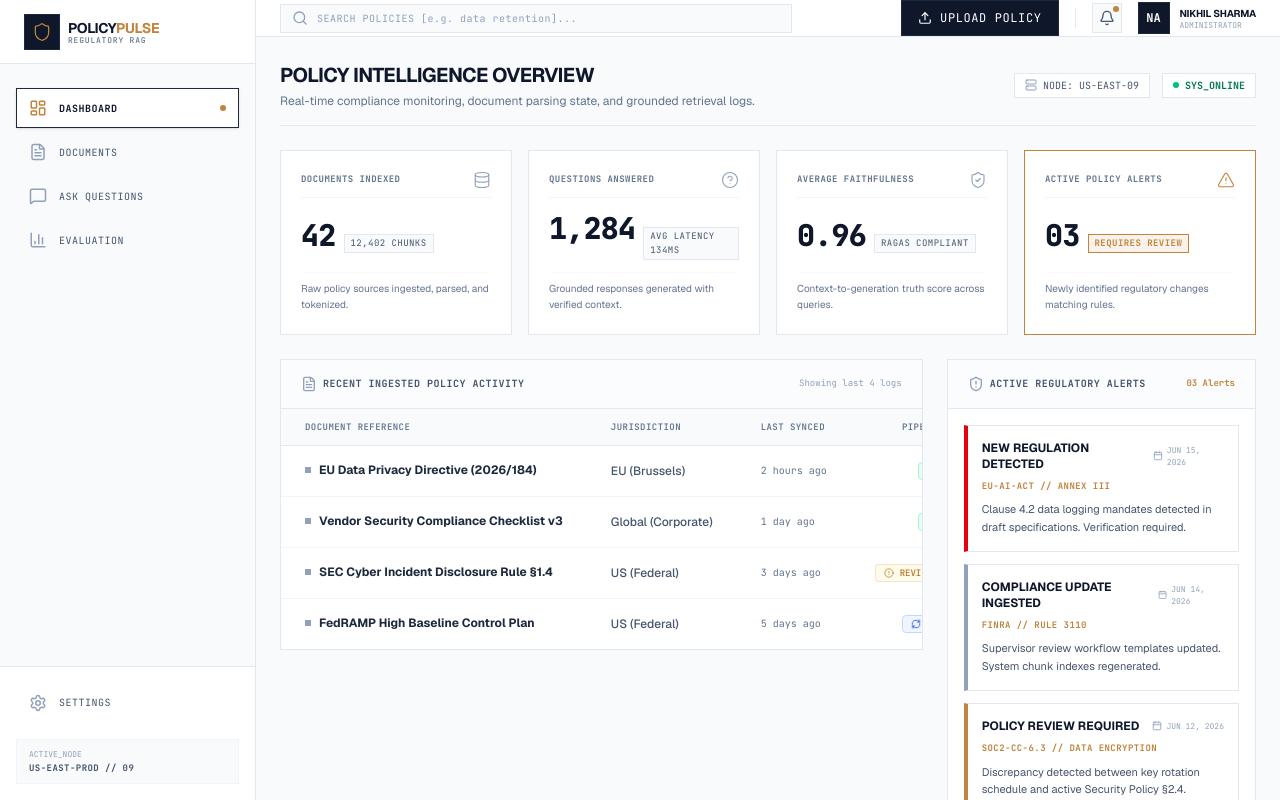
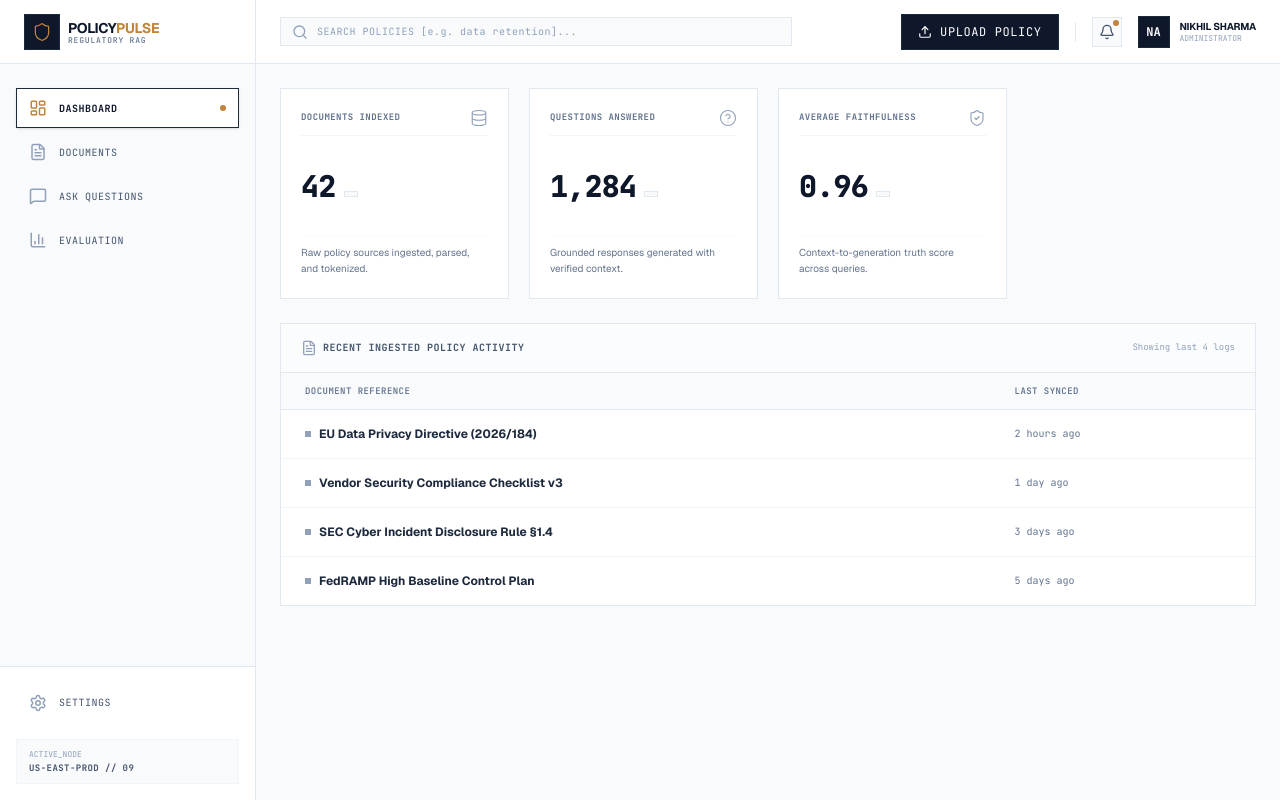
Before and after one commit to nikhilsharma51/PolicyPulse, a Next.js app in the folder frontend/: page /dashboard in a window 1280 px wide. Built offline with nearby package versions, Linux system fonts and the light colour scheme.

Commit message:
UI changes in dashboard comp

```diff
--- a/frontend/app/(dashboard)/dashboard/page.tsx
+++ b/frontend/app/(dashboard)/dashboard/page.tsx
@@ -1,40 +1,11 @@
 import MetricsRow from "@/components/dashboard/MetricsRow";
 import RecentActivity from "@/components/dashboard/RecentActivity";
 import AlertsPanel from "@/components/dashboard/AlertsPanel";
-import QuickQuestion from "@/components/dashboard/QuickQuestion";
 import { Server, Compass, Network } from "lucide-react";
 
 export default function DashboardPage() {
   return (
     <div className="p-6 space-y-6 font-sans">
-
-      {/* Page Header */}
-      <div className="flex flex-col md:flex-row md:items-center justify-between border-b border-slate-200 pb-4 gap-4">
-        <div>
-          <h1 className="text-xl font-bold uppercase tracking-tight text-slate-900">
-            Policy Intelligence Overview
-          </h1>
-          <p className="text-xs text-slate-500 mt-1">
-            Real-time compliance monitoring, document parsing state, and grounded retrieval logs.
-          </p>
-        </div>
-
-        {/* System state metrics badges */}
-        <div className="flex items-center gap-3 text-[10px] font-mono">
-          <div className="px-2.5 py-1 border border-slate-200 bg-white flex items-center gap-1.5 text-slate-600">
-            <Server className="h-3 w-3 text-slate-400" />
-            <span>NODE: US-EAST-09</span>
-          </div>
-          <div className="px-2.5 py-1 border border-slate-200 bg-white flex items-center gap-1.5 text-emerald-700 font-bold bg-emerald-50">
-            <span className="relative flex h-1.5 w-1.5">
-              <span className="absolute inline-flex h-full w-full animate-ping rounded-full bg-emerald-400 opacity-75"></span>
-              <span className="relative inline-flex h-1.5 w-1.5 rounded-full bg-emerald-500"></span>
-            </span>
-            <span>SYS_ONLINE</span>
-          </div>
-        </div>
-      </div>
-
       {/* Stats Row */}
       <MetricsRow />
 
@@ -42,63 +13,14 @@ export default function DashboardPage() {
       <div className="grid grid-cols-1 lg:grid-cols-12 gap-6 items-stretch">
 
         {/* Left Column: Recent Activity (Col-span 8) */}
-        <div className="lg:col-span-8 flex flex-col justify-between">
+        <div className="lg:col-span-12 flex flex-col justify-between">
           <RecentActivity />
-        </div>
-
-        {/* Right Column: Alerts Panel (Col-span 4) */}
-        <div className="lg:col-span-4 flex flex-col">
-          <AlertsPanel />
         </div>
 
       </div>
 
       {/* Sub Grid for Secondary details */}
-      <div className="grid grid-cols-1 lg:grid-cols-12 gap-6">
 
-        {/* Ask Question Simulator Panel (Col-span 5) */}
-        <div className="lg:col-span-5 flex flex-col">
-          <QuickQuestion />
-        </div>
-
-        {/* System Infrastructure Note (Col-span 7) */}
-        <div className="lg:col-span-7 border border-slate-200 bg-white p-5 flex flex-col justify-between">
-          <div className="space-y-4">
-            <div className="flex items-center justify-between border-b border-slate-100 pb-2">
-              <span className="font-mono text-[10px] font-bold uppercase tracking-wider text-slate-600 flex items-center gap-1.5">
-                <Network className="h-4 w-4 text-slate-400" />
-                Pipeline Cluster Status
-              </span>
-              <span className="font-mono text-[9px] text-slate-400">RAG Topology</span>
-            </div>
-
-            <div className="grid grid-cols-3 gap-4 font-mono text-[10px]">
-              <div className="border border-slate-100 p-3 bg-[#F8FAFC]">
-                <span className="block text-slate-400 text-[8px] uppercase">RRF Fusion Config</span>
-                <span className="font-bold text-slate-700 block mt-1">k=60 (Tuned)</span>
-              </div>
-              <div className="border border-slate-100 p-3 bg-[#F8FAFC]">
-                <span className="block text-slate-400 text-[8px] uppercase">Cross-Encoder</span>
-                <span className="font-bold text-slate-700 block mt-1">bge-reranker-large</span>
-              </div>
-              <div className="border border-slate-100 p-3 bg-[#F8FAFC]">
-                <span className="block text-slate-400 text-[8px] uppercase">Retrieval Index</span>
-                <span className="font-bold text-slate-700 block mt-1">HNSW Vector + BM25</span>
-              </div>
-            </div>
-
-            <p className="text-xs text-slate-500 leading-relaxed">
-              All parsed document chunks are indexed inside isolated tenant spaces using 256-bit TLS encryption at rest. Query executions trigger Reciprocal Rank Fusion (RRF) vectors merging dense and keyword match matrices dynamically before re-evaluating context scores via cross-encoder token dependency paths.
-            </p>
-          </div>
-
-          <div className="border-t border-slate-100 pt-3 mt-4 flex justify-between items-center text-[10px] font-mono text-slate-400">
-            <span>Model Endpoint: Llama-3-70B-Instruct</span>
-            <span>Cluster SLA: 99.99%</span>
-          </div>
-        </div>
-
-      </div>
 
     </div>
   );
--- a/frontend/app/dashboard/documents/[id]/page.tsx
+++ /dev/null
@@ -1,9 +0,0 @@
-import React from 'react'
-
-const page = () => {
-  return (
-    <div>page</div>
-  )
-}
-
-export default page
--- a/frontend/app/dashboard/documents/page.tsx
+++ /dev/null
@@ -1,9 +0,0 @@
-import React from 'react'
-
-const page = () => {
-  return (
-    <div>page</div>
-  )
-}
-
-export default page
--- a/frontend/app/dashboard/eval/page.tsx
+++ /dev/null
@@ -1,9 +0,0 @@
-import React from 'react'
-
-const page = () => {
-  return (
-    <div>page</div>
-  )
-}
-
-export default page
--- a/frontend/components/dashboard/MetricsRow.tsx
+++ b/frontend/components/dashboard/MetricsRow.tsx
@@ -5,42 +5,32 @@ export default function MetricsRow() {
     {
       title: "Documents Indexed",
       value: "42",
-      tag: "12,402 Chunks",
       icon: Database,
       desc: "Raw policy sources ingested, parsed, and tokenized."
     },
     {
       title: "Questions Answered",
       value: "1,284",
-      tag: "Avg Latency 134ms",
       icon: HelpCircle,
       desc: "Grounded responses generated with verified context."
     },
     {
       title: "Average Faithfulness",
       value: "0.96",
-      tag: "RAGAS Compliant",
       icon: ShieldCheck,
       desc: "Context-to-generation truth score across queries."
     },
-    {
-      title: "Active Policy Alerts",
-      value: "03",
-      tag: "Requires Review",
-      icon: AlertTriangle,
-      desc: "Newly identified regulatory changes matching rules.",
-      isAlert: true
-    }
+
   ];
 
   return (
-    <div className="grid grid-cols-1 md:grid-cols-2 lg:grid-cols-4 gap-4">
+    <div className="grid grid-cols-1 md:grid-cols-2 lg:grid-cols-4 gap-5">
       {metrics.map((item, idx) => {
         const Icon = item.icon;
         return (
           <div
             key={idx}
-            className={`border bg-white p-5 flex flex-col justify-between min-h-[140px] hover:shadow-sm transition-shadow duration-150 ${
+            className={`border bg-white p-5 flex flex-col justify-between gap-5 min-h-[140px] hover:shadow-sm transition-shadow duration-150 ${
               item.isAlert ? "border-accent" : "border-slate-200"
             }`}
           >
--- a/frontend/components/dashboard/QuickQuestion.tsx
+++ /dev/null
@@ -1,63 +0,0 @@
-import { Search, ShieldCheck, Database, FileSpreadsheet } from "lucide-react";
-import Link from "next/link";
-
-export default function QuickQuestion() {
-  return (
-    <div className="border border-slate-200 bg-white p-5 space-y-4 flex flex-col justify-between h-full font-sans">
-      <div className="space-y-4">
-        {/* Title */}
-        <div className="flex items-center justify-between border-b border-slate-100 pb-3">
-          <span className="font-mono text-[10px] font-bold uppercase tracking-wider text-slate-600">
-            Sandbox // Grounded Query Simulator
-          </span>
-          <span className="font-mono text-[9px] text-slate-400">Sandbox Mode</span>
-        </div>
-
-        {/* Input representation */}
-        <div className="space-y-1">
-          <label className="block text-[9px] font-mono uppercase text-slate-400">Test Prompt Query</label>
-          <div className="relative">
-            <div className="absolute inset-y-0 left-0 pl-3 flex items-center pointer-events-none">
-              <Search className="h-3.5 w-3.5 text-slate-400" />
-            </div>
-            <div className="block w-full pl-9 pr-3 py-2 border border-slate-200 bg-[#F8FAFC] text-xs font-bold text-slate-800">
-              What are the cross-border data transfer requirements?
-            </div>
-          </div>
-        </div>
-
-        {/* Output representation */}
-        <div className="space-y-1">
-          <label className="block text-[9px] font-mono uppercase text-slate-400">Grounded Response Output</label>
-          <div className="border border-slate-200 bg-white p-3 text-xs text-slate-600 leading-relaxed min-h-[90px]">
-            Section 4.2 requires all cross-border transfers of EU resident data to utilize standard contractual clauses (SCCs) unless an adequacy decision is active. Furthermore, all transfer logs must be retained for 7 years under regulatory policy.
-          </div>
-        </div>
-      </div>
-
-      {/* Metrics and Link */}
-      <div className="space-y-4 pt-2">
-        <div className="grid grid-cols-2 divide-x divide-slate-100 border border-slate-200 bg-slate-50/50 text-center py-2 text-[10px] font-mono">
-          <div className="flex flex-col items-center">
-            <span className="text-[8px] text-slate-400 uppercase tracking-wider">Faithfulness Score</span>
-            <span className="text-xs font-bold text-accent">0.96 / 1.00</span>
-          </div>
-          <div className="flex flex-col items-center">
-            <span className="text-[8px] text-slate-400 uppercase tracking-wider">Sources Used</span>
-            <span className="text-xs font-bold text-slate-700 flex items-center gap-1">
-              <Database className="h-3 w-3 text-slate-400" />
-              5 Citations
-            </span>
-          </div>
-        </div>
-
-        <Link
-          href="/chat"
-          className="w-full h-9 border border-slate-900 bg-slate-900 text-white font-mono text-[10px] uppercase tracking-wider flex items-center justify-center gap-1.5 hover:bg-accent hover:border-accent hover:text-slate-900 transition-colors"
-        >
-          Open Research Workstation
-        </Link>
-      </div>
-    </div>
-  );
-}
--- a/frontend/components/dashboard/RecentActivity.tsx
+++ b/frontend/components/dashboard/RecentActivity.tsx
@@ -4,31 +4,22 @@ export default function RecentActivity() {
   const activities = [
     {
       document: "EU Data Privacy Directive (2026/184)",
-      jurisdiction: "EU (Brussels)",
       updated: "2 hours ago",
-      status: "INDEXED",
-      statusType: "success"
+
     },
     {
       document: "Vendor Security Compliance Checklist v3",
-      jurisdiction: "Global (Corporate)",
       updated: "1 day ago",
-      status: "INDEXED",
-      statusType: "success"
+
     },
     {
       document: "SEC Cyber Incident Disclosure Rule §1.4",
-      jurisdiction: "US (Federal)",
       updated: "3 days ago",
-      status: "REVIEW REQUIRED",
-      statusType: "warning"
+
     },
     {
       document: "FedRAMP High Baseline Control Plan",
-      jurisdiction: "US (Federal)",
       updated: "5 days ago",
-      status: "PROCESSING",
-      statusType: "loading"
     }
   ];
 
@@ -49,9 +40,9 @@ export default function RecentActivity() {
           <thead className="bg-[#F8FAFC] font-mono text-[9px] uppercase tracking-wider text-slate-500">
             <tr>
               <th scope="col" className="px-6 py-3 font-semibold">Document Reference</th>
-              <th scope="col" className="px-6 py-3 font-semibold">Jurisdiction</th>
+
               <th scope="col" className="px-6 py-3 font-semibold">Last Synced</th>
-              <th scope="col" className="px-6 py-3 font-semibold text-right">Pipeline Status</th>
+
             </tr>
           </thead>
           <tbody className="divide-y divide-slate-100 bg-white">
@@ -61,26 +52,11 @@ export default function RecentActivity() {
                   <span className="h-1.5 w-1.5 bg-slate-400 shrink-0"></span>
                   {item.document}
                 </td>
-                <td className="whitespace-nowrap px-6 py-4 text-slate-600 font-medium">
-                  {item.jurisdiction}
-                </td>
+
                 <td className="whitespace-nowrap px-6 py-4 text-slate-500 font-mono text-[10px]">
                   {item.updated}
                 </td>
-                <td className="whitespace-nowrap px-6 py-4 text-right">
-                  <span className={`inline-flex items-center gap-1.5 px-2 py-0.5 border font-mono text-[9px] font-bold rounded ${
-                    item.statusType === "success"
-                      ? "bg-emerald-50 border-emerald-200 text-emerald-700"
-                      : item.statusType === "warning"
-                      ? "bg-amber-50 border-accent/20 text-accent"
-                      : "bg-blue-50 border-blue-200 text-blue-700"
-                  }`}>
-                    {item.statusType === "success" && <CheckCircle2 className="h-2.5 w-2.5" />}
-                    {item.statusType === "warning" && <AlertCircle className="h-2.5 w-2.5" />}
-                    {item.statusType === "loading" && <RefreshCw className="h-2.5 w-2.5 animate-spin" />}
-                    {item.status}
-                  </span>
-                </td>
+
               </tr>
             ))}
           </tbody>
```
